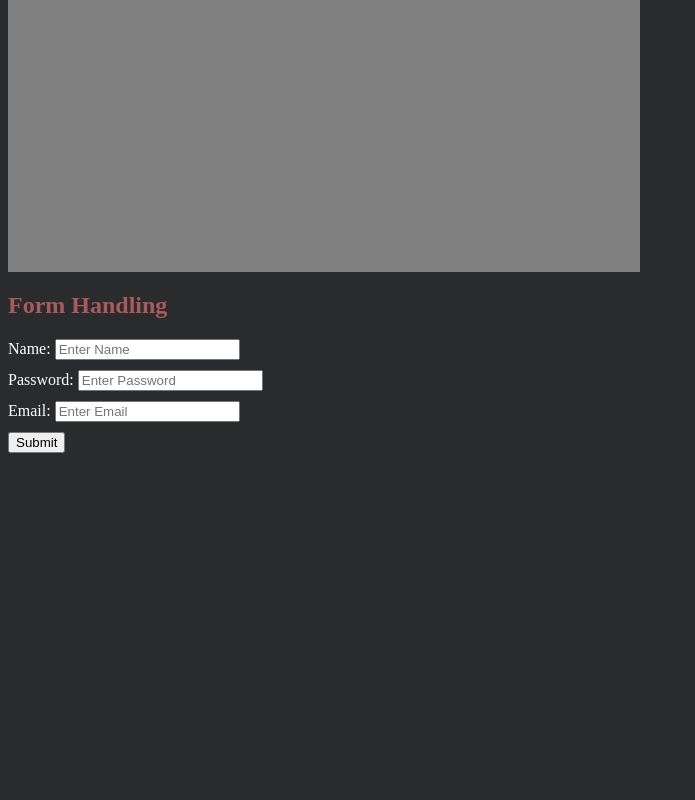
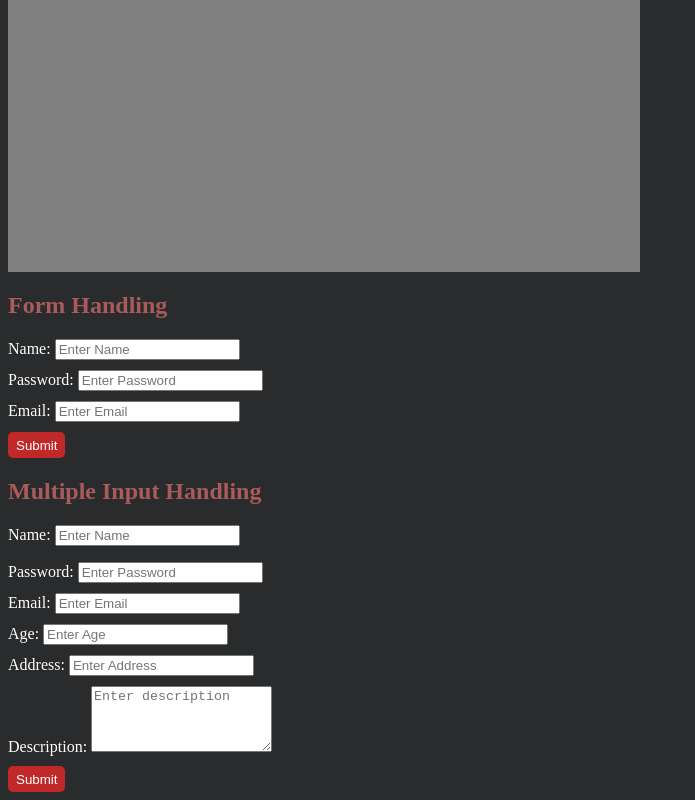
Before and after one commit to priyanshishah20/React_App, a React (Vite) app: page / in a window 1280 px wide. Shown: the part 2105-2905 px from the top of the page, without its empty margins (0-695 px from the left). Before the commit the page ends 2566 px from the top, so only its background shows below. Built offline with nearby package versions, Linux system fonts and the light colour scheme; no server answers.

Commit message:
multi input form handling

```diff
--- a/src/App.jsx
+++ b/src/App.jsx
@@ -1,5 +1,5 @@
 import Admin from './components/Admin'
-import { Test } from './components/Test'
+import { Test } from './components/Test' // rafc
 import Product from './components/Product'
 import Ternary from './components/Ternary'
 import Laptop from './components/Laptop'
@@ -9,6 +9,7 @@ import ShowProduct from './components/ShowProduct'
 import FilterProduct from './components/FilterProduct'
 import FetchDataApi from './components/FetchDataApi'
 import Form from './components/Form'
+import MultiInput from './components/MultiInput'
 
 const App = () => {
 
@@ -57,6 +58,9 @@ const App = () => {
 
       {/* Form */}
       <Form/>
+
+      {/* Multiple Input Form */}
+      <MultiInput/>
     </>
   )
 }
--- a/src/components/FetchDataApi.jsx
+++ b/src/components/FetchDataApi.jsx
@@ -9,7 +9,7 @@ const FetchDataApi = () => {
             const data = await api.json();
 
             setapiData(data);
-            console.log('my data', data);
+            //console.log('my data', data);
         }
         fetchData();
     }, [])
--- a/src/components/Form.jsx
+++ b/src/components/Form.jsx
@@ -6,7 +6,7 @@ const Form = () => {
     const [email, setEmail] = useState('');
 
     const handleSubmit = (e)=> {
-        e.preventDefault();
+        e.preventDefault(); // to prevent page reload
         alert(`Form submitted successfully!
             Details: ${fName}, ${password}, ${email}`);
         setfName('');
@@ -33,7 +33,7 @@ const Form = () => {
                     <input value={email} type="email" placeholder="Enter Email" onChange={(e) => setEmail(e.target.value)} />
                     {/* <p>{email}</p> */}
                 </div>
-                <button type='submit'>Submit</button>
+                <button type='submit' className='btn'>Submit</button>
             </form>
         </>
     )
--- /dev/null
+++ b/src/components/MultiInput.jsx
@@ -0,0 +1,75 @@
+import React, { useState } from 'react'
+
+
+const MultiInput = () => {
+    const [formData, setformData] = useState({
+        fname:'',
+        password:'',
+        email:'',
+        age:'',
+        address:'',
+        description:'',
+    });
+
+    const onChangehandler = (e) => {
+        const {name, value} = e.target;
+
+        setformData({...formData, [name]:value}) // will replace our added data with formData object
+    };
+    const handleForm = (e) => {
+        e.preventDefault();
+        alert(`Form submitted successfully`);
+
+        console.log(formData);
+
+        setformData({
+        fname:'',
+        pass:'',
+        email:'',
+        age:'',
+        address:'',
+        description:'',
+    });
+    }
+    return (
+        <>
+            <h2>Multiple Input Handling</h2>
+
+            <form onSubmit={handleForm}>
+                <div style={{ marginBottom: '10px' }}>
+                    <label htmlFor="fname">Name: </label>
+                    <input value={formData.fname} name="fname" type="text" placeholder="Enter Name" onChange={onChangehandler} />
+                    <p>{formData.fname}</p>
+                </div>
+                <div style={{ marginBottom: '10px' }}>
+                    <label htmlFor="pass">Password: </label>
+                    <input value={formData.pass} name="pass" type="password" placeholder="Enter Password" onChange={onChangehandler} />
+                    {/* <p>{password}</p> */}
+                </div>
+                <div style={{ marginBottom: '10px' }}>
+                    <label htmlFor="email">Email: </label>
+                    <input value={formData.email} name="email" type="email" placeholder="Enter Email" onChange={onChangehandler} />
+                    {/* <p>{email}</p> */}
+                </div>
+                <div style={{ marginBottom: '10px' }}>
+                    <label htmlFor="age">Age: </label>
+                    <input value={formData.age} name="age" type="number" placeholder="Enter Age" onChange={onChangehandler} />
+                    {/* <p>{age}</p> */}
+                </div>
+                <div style={{ marginBottom: '10px' }}>
+                    <label htmlFor="address">Address: </label>
+                    <input value={formData.address} name="address" type="text" placeholder="Enter Address" onChange={onChangehandler} />
+                    {/* <p>{address}</p> */}
+                </div>
+                <div style={{ marginBottom: '10px' }}>
+                    <label htmlFor="description">Description: </label>
+                    <textarea value={formData.description} name="description" rows="4" placeholder="Enter description" onChange={onChangehandler} ></textarea>
+                    {/* <p>{description}</p> */}
+                </div>
+                <button type='submit' className='btn'>Submit</button>
+            </form>
+        </>
+    )
+}
+
+export default MultiInput
```
